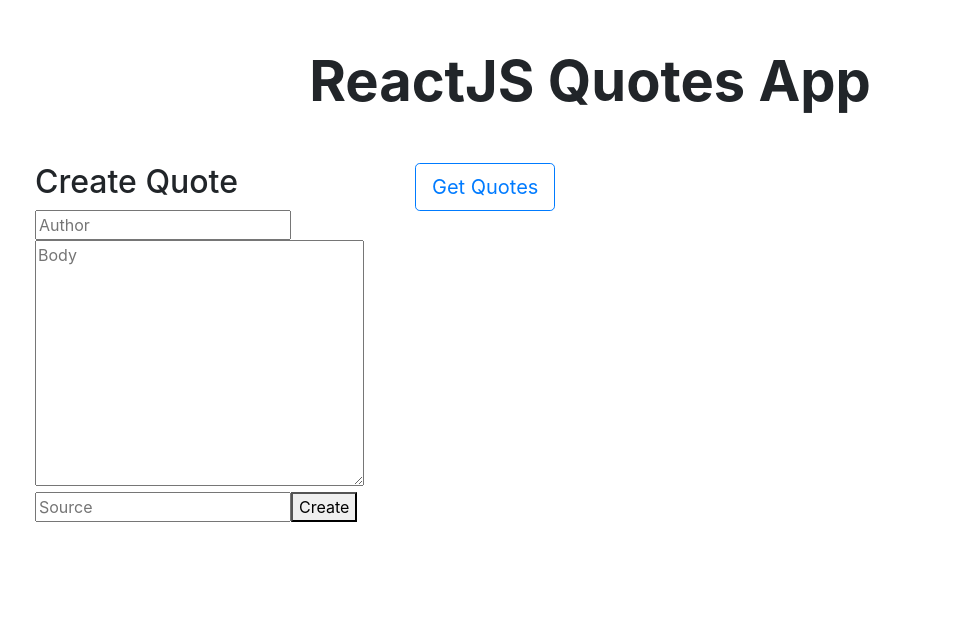
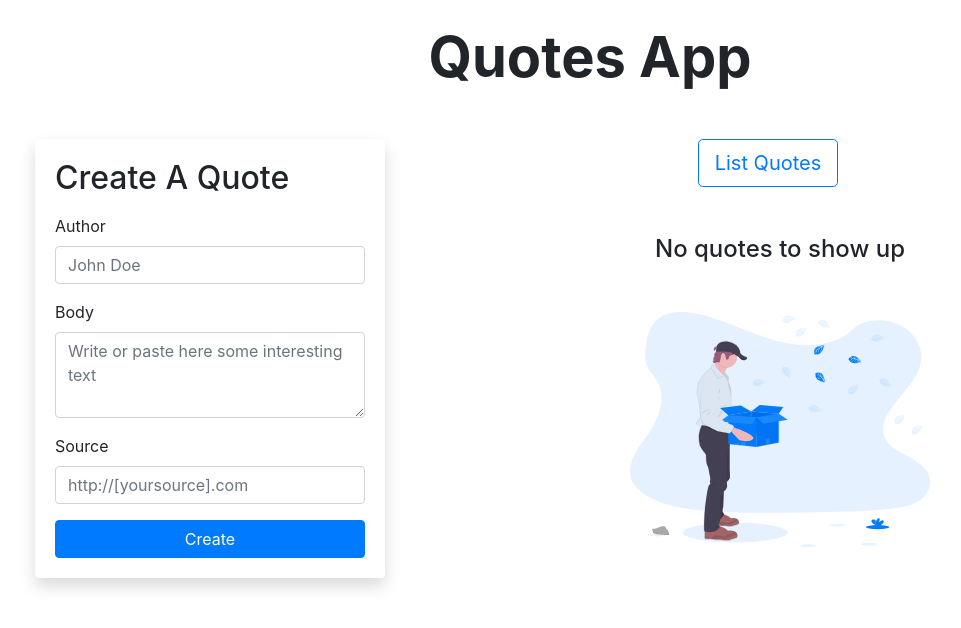
Before and after one commit to njokdan/react-quotes-app, a React (Create React App) app: page / in a window 1280 px wide. Shown: the top 628 px of the page, without its empty margins (50-1011 px from the left). Built offline with nearby package versions, Linux system fonts and the light colour scheme.

Commit message:
Refactor functionality to fetch all quotes by implementing Context API with Hooks

```diff
--- a/db.json
+++ b/db.json
@@ -65,6 +65,19 @@
       "body": "El alma es un concepto muy abstracto y complicado.",
       "source": "https://www.lifeder.com/refranes-dichos-venezolanos/",
       "id": 11
+    },
+    {
+      "author": "Jacobito",
+      "body": "",
+      "source": "https://www.lifeder.com/refranes-dichos-venezolanos/",
+      "": "Esto es una prueba",
+      "id": 12
+    },
+    {
+      "author": "Jacobito",
+      "body": "Helooooooooooooooooo",
+      "source": "http://google.com/",
+      "id": 13
     }
   ]
 }
--- a/src/App.js
+++ b/src/App.js
@@ -1,25 +1,37 @@
-import React from 'react';
-import { Container, Row, Col } from 'react-bootstrap';
-import Title from './components/Title';
-import QuoteList from './components/QuoteList/QuoteList';
-import CreateQuote from './components/CreateQuote';
+import React, { useState, useEffect } from 'react';
+import axios from 'axios';
+import Dashboard from './components/Dashboard';
 
-function CCNQuotes() {
+import { QuoteProvider } from './context';
+
+function App() {
+  const [quotes, setQuotes] = useState(null);
+
+  useEffect(() => {
+    if (quotes) {
+      getQuotes();
+    }
+  });
+
+  // GET:::quotes
+  const getQuotes = async () => {
+    try {
+      const response = await axios.get('http://localhost:3001/quotes');
+      setQuotes(response.data);
+    } catch (error) {
+      console.error(error);
+    }
+  };
+
+  // PUT:::quote
+
+  // DELETE:::quote
+
   return (
-    <>
-      <Container>
-        <Title />
-        <Row>
-          <Col xs='12' lg='4'>
-            <CreateQuote />
-          </Col>
-          <Col xs='12' lg='8'>
-            <QuoteList />
-          </Col>
-        </Row>
-      </Container>
-    </>
+    <QuoteProvider value={{ quotes, getQuotes }}>
+      <Dashboard />
+    </QuoteProvider>
   );
 }
 
-export default CCNQuotes;
+export default App;
--- a/src/components/CreateQuote.js
+++ b/src/components/CreateQuote.js
@@ -1,4 +1,5 @@
 import React, { useState } from 'react';
+import { Card, Form, Button } from 'react-bootstrap';
 import axios from 'axios';
 
 const CreateQuote = () => {
@@ -32,34 +33,55 @@
 
   return (
     <section>
-      <h2 className='text-capitalize'>create quote</h2>
-      <form onSubmit={e => handleFormSubmit(e)}>
-        <input
+      <Card className='border-0 shadow'>
+        <Card.Body>
+          <h2 className='text-capitalize m-0 mb-3'>create a quote</h2>
+          <Form onSubmit={e => handleFormSubmit(e)}>
+            <Form.Group controlId='exampleForm.ControlInput1'>
+              <Form.Label>Author</Form.Label>
+              <Form.Control
                 required
                 type='text'
-          placeholder='Author'
+                placeholder='John Doe'
                 name='author'
                 value={author}
                 onChange={e => onInputChange(e)}
               />
-        <textarea
-          required
-          cols='30'
-          rows='10'
+            </Form.Group>
+            <Form.Group controlId='exampleForm.ControlTextarea1'>
+              <Form.Label>Body</Form.Label>
+              <Form.Control
+                as='textarea'
+                rows='3'
+                placeholder='Write or paste here some interesting text'
                 name='body'
-          placeholder='Body'
                 value={body}
-          onChange={e => onInputChange(e)}></textarea>
-        <input
+                onChange={e => onInputChange(e)}
+              />
+            </Form.Group>
+
+            <Form.Group controlId='exampleForm.ControlInput1'>
+              <Form.Label>Source</Form.Label>
+              <Form.Control
                 required
                 type='text'
-          placeholder='Source'
+                placeholder='http://[yoursource].com'
                 name='source'
                 value={source}
                 onChange={e => onInputChange(e)}
               />
-        <button type='submit'>Create</button>
-      </form>
+            </Form.Group>
+            <Button
+              type='submit'
+              className='text-capitalize'
+              variant='primary'
+              size='md'
+              block>
+              Create
+            </Button>
+          </Form>
+        </Card.Body>
+      </Card>
     </section>
   );
 };
--- /dev/null
+++ b/src/components/Dashboard.js
@@ -0,0 +1,25 @@
+import React from 'react';
+import { Container, Row, Col } from 'react-bootstrap';
+import Title from './Title';
+import CreateQuote from './CreateQuote';
+import QuoteList from './QuoteList/QuoteList';
+
+const Dashboard = () => {
+  return (
+    <div>
+      <Container>
+        <Title />
+        <Row>
+          <Col xs='12' lg='4'>
+            <CreateQuote />
+          </Col>
+          <Col xs='12' lg='8'>
+            <QuoteList />
+          </Col>
+        </Row>
+      </Container>
+    </div>
+  );
+};
+
+export default Dashboard;
--- a/src/components/QuoteList/QuoteList.js
+++ b/src/components/QuoteList/QuoteList.js
@@ -1,61 +1,52 @@
-import React, { useState, useEffect } from 'react';
-import { Card, Button, Spinner } from 'react-bootstrap';
-import axios from 'axios';
+import React, { useState, useContext } from 'react';
+import { Card, Button, Spinner, Image } from 'react-bootstrap';
+
+import QuoteContext from '../../context';
 
 // Import local component styles
 import quoteListStyles from './quoteList.module.scss';
 const { quoteCard } = quoteListStyles;
 
 const QuoteList = () => {
-  const [quotes, setQuotes] = useState(null);
+  const { quotes, getQuotes } = useContext(QuoteContext);
   const [loading, setLoading] = useState(false);
 
-  useEffect(() => {
-    if (quotes) {
-      handleGetQuotes();
-    }
-  }, [quotes]);
-
-  const handleGetQuotes = async () => {
-    // Fetch all quotes and save it to local state
-    try {
-      // show loading spinner before fecthing data
+  const handleGetQuotes = () => {
     setLoading(true);
-
-      const response = await axios.get('http://localhost:3001/quotes');
-      setQuotes([...response.data]);
-
-      // hide loading spinner after fecthing data
+    setTimeout(() => {
       setLoading(false);
-    } catch (error) {
-      console.error(error);
-    }
+      getQuotes();
+    }, 1000);
   };
 
   return (
     <section>
-      {/* Get Quote Button */}
+      {/* Header */}
+      <div className='d-flex align-items-center justify-content-center'>
+        {/* Listt Quotes Btn */}
         <Button
           className='text-capitalize mr-4'
           variant='outline-primary'
           size='lg'
           onClick={() => handleGetQuotes()}>
-        {!quotes ? 'get quotes' : 'refresh'}
+          {quotes ? 'refresh' : 'list quotes'}
         </Button>
-
-      {/* Quote List */}
-      {!quotes ? (
-        loading ? (
+        {/* Spinner Loader */}
+        {!quotes && loading && (
           <Spinner animation='border' role='status' variant='primary'>
             <span className='sr-only'>Loading...</span>
           </Spinner>
+        )}
+      </div>
+
+      {/* Content */}
+      {!quotes ? (
+        <div className='d-flex flex-column justify-content-center align-items-center'>
+          <h4 className='my-5 text-center'>No quotes to show up</h4>
+          <Image src='/assets/empty.svg' width='300' fluid />
+        </div>
       ) : (
-          ''
-        )
-      ) : (
-        quotes
-          .sort((a, b) => b - a)
-          .map(quote => (
+        quotes.map(quote => (
           <Card className={`${quoteCard}`} key={quote.id}>
             <Card.Body>
               <Card.Text>{quote.body}</Card.Text>
--- a/src/components/Title.js
+++ b/src/components/Title.js
@@ -4,9 +4,9 @@
 const Title = () => (
   <Row>
     <Col xs='12'>
-      <section className='p-5'>
+      <section className='pt-4 pb-5'>
         <h1 className='display-4 text-center font-weight-bold m-0'>
-          ReactJS Quotes App
+          Quotes App
         </h1>
       </section>
     </Col>
--- /dev/null
+++ b/src/context.js
@@ -0,0 +1,8 @@
+import React from 'react';
+
+const QuoteContext = React.createContext();
+
+export const QuoteProvider = QuoteContext.Provider;
+export const QuoteConsumer = QuoteContext.Consumer;
+
+export default QuoteContext;
--- a/src/index.js
+++ b/src/index.js
@@ -3,6 +3,6 @@
 import App from './App';
 
 import 'bootstrap/dist/css/bootstrap.min.css';
-import './index.css';
+import './styles/index.css';
 
 ReactDOM.render(<App />, document.getElementById('root'));
```
Also changed, not shown: public/assets/empty.svg (added), src/styles/index.css (renamed from src/index.css). Lines whose indentation alone changed are shown as unchanged.
